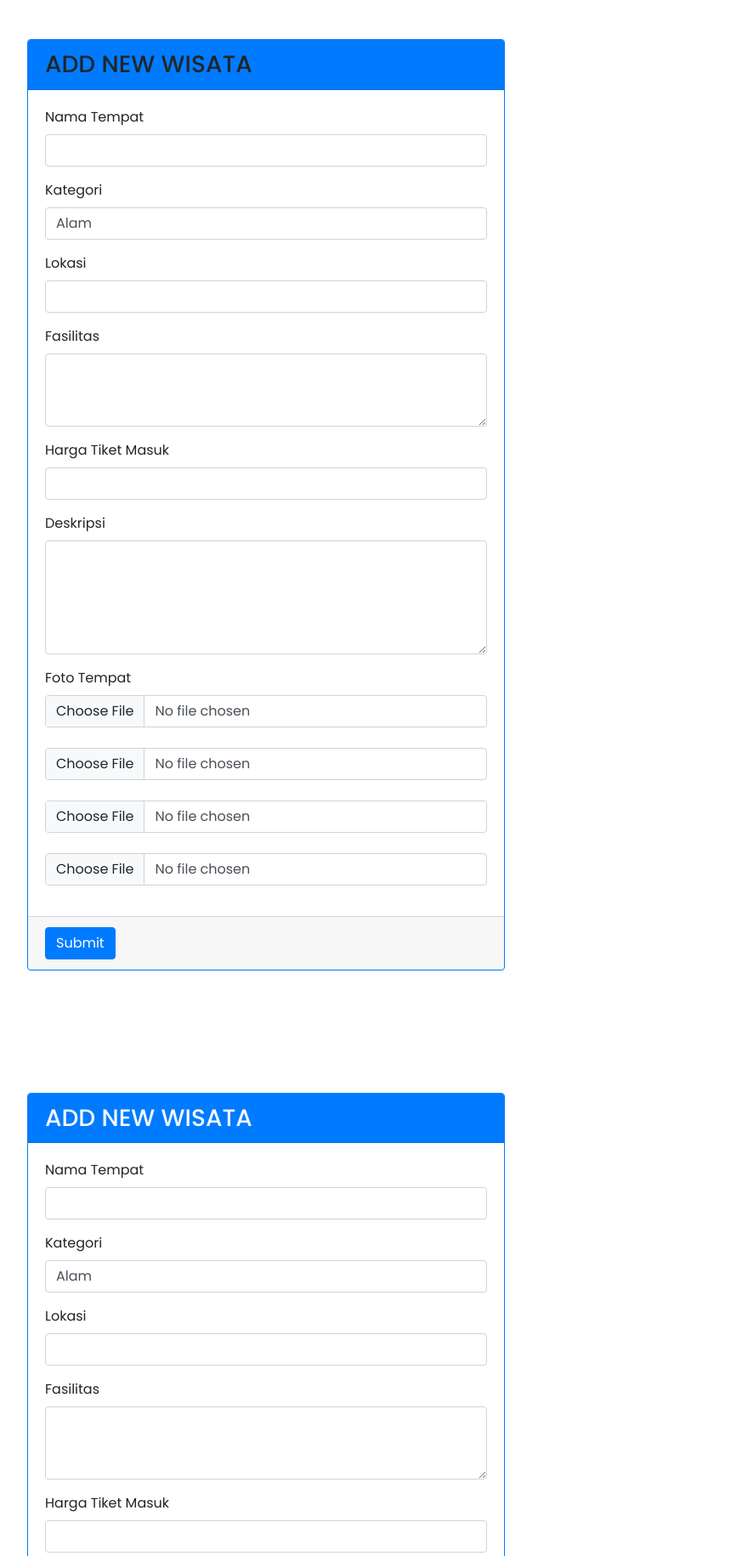
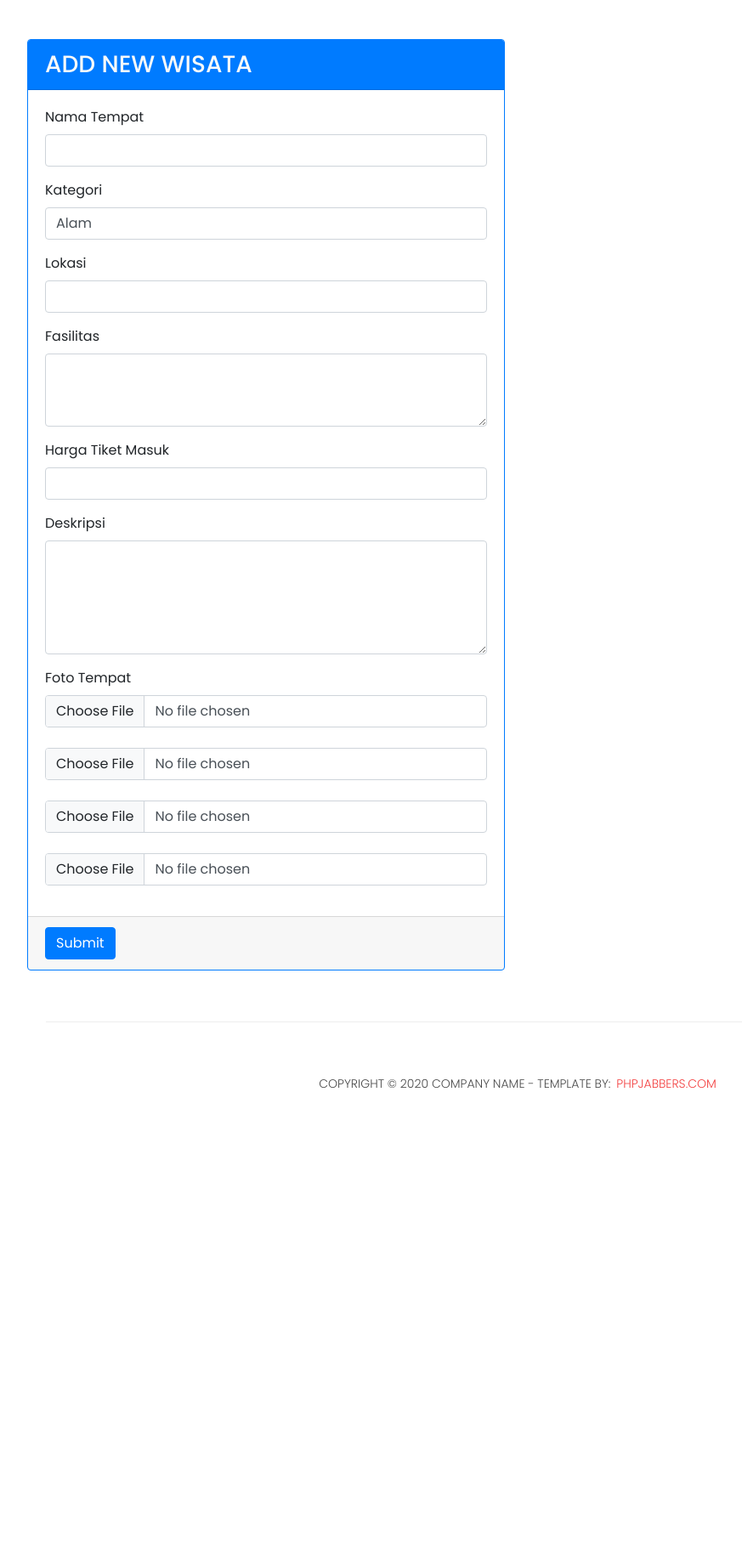
Before and after one commit to Azraqisy123/FinalProject_TravellingWeb, a PHP site: page /add_wisata.php in a window 1280 px wide. Shown: the part 98-1929 px from the top of the page at 85% size, without its empty margins (31-904 px from the left). After the commit the page ends 1379 px from the top, so only its background shows below. Run offline with PHP 8.4, Linux system fonts and the light colour scheme; data comes from the database, SQL or seed files in the repository.

Commit message:
fix-update

```diff
--- a/add_wisata.php
+++ b/add_wisata.php
@@ -94,7 +94,7 @@ include "connection.php";
                 <!-- general form elements -->
                 <div class="card card-primary border-primary">
                     <div class="card-header bg-primary">
-                        <h3 class="card-title mb-0">ADD NEW WISATA</h3>
+                        <h3 class="card-title mb-0 text-light">ADD NEW WISATA</h3>
                     </div>
                     <!-- /.card-header -->
                     <!-- form start -->
@@ -149,71 +149,6 @@ include "connection.php";
             </div>
         </div>
     </div>
-    <!-- /.card --> <!-- Form Start -->
-    <div class="container-fluid">
-        <div class="row px-xl-5">
-            <!-- left column -->
-            <div style="margin-top: 9rem;" class="col-md-6">
-                <!-- general form elements -->
-                <div class="card card-primary border-primary">
-                    <div class="card-header bg-primary">
-                        <h3 class="text-light card-title mb-0">ADD NEW WISATA</h3>
-                    </div>
-                    <!-- /.card-header -->
-                    <!-- form start -->
-                    <form action="backend/proses_add_wisata.php" method="post" enctype="multipart/form-data">
-                        <div class="card-body">
-                            <div class="form-group">
-                                <label>Nama Tempat</label>
-                                <input type="text" class="form-control" name="nama_tempat">
-                            </div>
-                            <div class="form-group">
-                                <label>Kategori</label>
-                                <select class="form-control" name="id_kategori">
-                                    <?php $categorys = mysqli_query($connection, "SELECT * FROM kategori");
-                                    foreach ($categorys as $category) { ?>
-                                        <option value="<?php echo $category['id_kategori'] ?>"><?php echo $category['nama_kategori'] ?></option>
-                                    <?php } ?>
-                                </select>
-                            </div>
-                            <div class="form-group">
-                                <label>Lokasi</label>
-                                <input type="text" class="form-control" name="lokasi">
-                            </div>
-                            <div class="form-group">
-                                <label>Fasilitas</label>
-                                <textarea class="form-control" rows="3" name="fasilitas"></textarea>
-                            </div>
-                            <div class="form-group">
-                                <label>Harga Tiket Masuk</label>
-                                <input type="text" class="form-control" name="htm">
-                            </div>
-                            <div class="form-group">
-                                <label>Deskripsi</label>
-                                <textarea class="form-control" rows="5" name="deskripsi"></textarea>
-                            </div>
-                            <div class="form-group">
-                                <label>Foto Tempat</label>
-                                <input class="form-control" type="file" name="foto_1">
-                                <label></label>
-                                <input class="form-control" type="file" name="foto_2">
-                                <label></label>
-                                <input class="form-control" type="file" name="foto_3">
-                                <label></label>
-                                <input class="form-control" type="file" name="foto_4">
-                            </div>
-                        </div>
-                        <!-- /.card-body -->
-                        <div class="card-footer">
-                            <button type="submit" class="btn btn-primary rounded">Submit</button>
-                        </div>
-                    </form>
-                </div>
-            </div>
-        </div>
-    </div>
-    <!-- /.card -->
-
     <footer>
         <div class="container">
             <div class="row">
```
